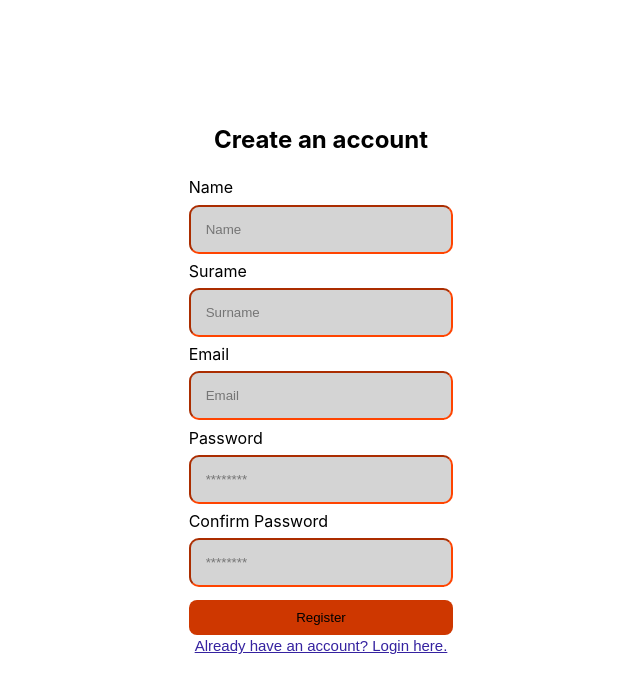
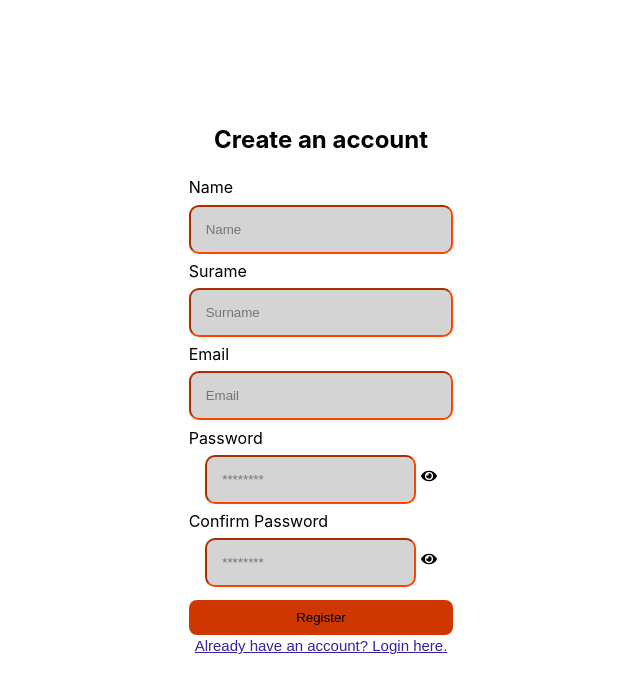
Before and after one commit to GoonMart-Goons/GoonMart-Online-Store, a React (Create React App) app in the folder GoonMart_Web/: page /register in a window 1280 px wide. Shown: the top 692 px of the page, without its empty margins (319-959 px from the left). Built offline with nearby package versions, Linux system fonts and the light colour scheme.

Commit message:
Added show/hide password feature on forms
Also restricted error messages to not increase box sixes

```diff
--- a/GoonMart_Web/src/App.css
+++ b/GoonMart_Web/src/App.css
@@ -304,3 +304,30 @@ nav button :hover{
 .loginLogo{
   width: 75px;
 }
+
+.form-error{
+  font-size: small;
+  color: red;
+  text-align: left;
+  width: 100% ;
+  word-wrap: break-word;
+  white-space: pre-line;
+}
+
+.form-input .eye-icon {
+  position: absolute;
+  top: 50%;
+  right: 10px;
+  transform: translateY(-50%);
+  cursor: pointer;
+  background-color: rgb(212, 212, 212);
+}
+
+.eye-icon i {
+  font-size: 1.2rem;
+  color: #333;
+}
+
+.eye-icon i:hover {
+  color: #000;
+}
--- a/GoonMart_Web/src/Login.js
+++ b/GoonMart_Web/src/Login.js
@@ -3,6 +3,7 @@ import { useForm } from 'react-hook-form';
 import * as yup from "yup";
 import { yupResolver } from "@hookform/resolvers/yup";
 import { useNavigate } from "react-router-dom";
+import { FaEye, FaEyeSlash } from "react-icons/fa";
 
 import { auth } from './config/Config'
 import { signInWithEmailAndPassword } from 'firebase/auth';
@@ -12,14 +13,22 @@ const validationSchema = yup.object().shape({
     password: yup
       .string()
       .required("Password is required")
-      .min(8, "Password must be at least 8 characters long")
+      .min(8, "Password must be at least 8 characters\n long")
       .matches(
         /^(?=.*\d)(?=.*[a-z])(?=.*[A-Z])(?=.*[@#$%^&+=]).*$/,
-        "Password must contain at least 1 uppercase letter, 1 lowercase letter, 1 number, and 1 special character"
+        "Password must contain at least\n 1 uppercase letter, 1 lowercase letter,\n 1 number, and 1 special character"
       ),
   });
 
 export default function Login() {
+
+     //Eye for passwords
+     const [showPassword, setShowPassword] = useState(false);
+
+     const togglePasswordVisibility = () => {
+       setShowPassword(showPassword ? false : true);
+     };
+
     const {
         register, handleSubmit, formState: { errors },
     } = useForm({
@@ -68,8 +77,11 @@ export default function Login() {
                     {errors.email && <error className="form-error">{errors.email.message}</error>}
 
                     <label className="form-label" htmlFor = "password">Password</label>
-                    <input className="form-input" type="password" name="password" {...register("password")} placeholder='********'
+                    <label>
+                    <input className="form-input" type={showPassword ? "text" : "password"} name="password" {...register("password")} placeholder='********'
                     onChange = {(e) => setPassword(e.target.value)} value = {password}/>
+                    <i  className="eye-icon" onClick = {togglePasswordVisibility} > {showPassword ? <FaEyeSlash/> : <FaEye/>} </i>
+                    </label>
                     {errors.password && <error className="form-error">{errors.password.message}</error>}
 
                     <button type="submit" className="form-btn">LOGIN</button>
--- a/GoonMart_Web/src/Register.js
+++ b/GoonMart_Web/src/Register.js
@@ -3,6 +3,7 @@ import { useForm } from 'react-hook-form';
 import * as yup from "yup";
 import { yupResolver } from "@hookform/resolvers/yup";
 import { useNavigate } from "react-router-dom";
+import { FaEye, FaEyeSlash } from "react-icons/fa";
 
 import { auth, db } from './config/Config'
 import { createUserWithEmailAndPassword } from 'firebase/auth';
@@ -13,24 +14,24 @@ const validationSchema = yup.object().shape({
     name: yup
       .string()
       .required("Name is required")
-      .matches(/^[A-Za-z]+$/, "Name can only contain alphabetical characters")
+      .matches(/^[A-Za-z]+$/, "Name can only contain alphabetical\n characters")
       .min(2, "Name must be at least 2 characters long"),
     surname: yup
       .string()
       .required("Surname is required")
       .matches(
         /^[A-Za-z]+$/,
-        "Surname can only contain alphabetical characters"
+        "Surname can only contain alphabetical\n characters"
       )
-      .min(2, "Surname must be at least 2 characters long"),
+      .min(2, "Surname must be at least 2 characters\n long"),
     email: yup.string().required("Email is required").email("Invalid email"),
     password: yup
       .string()
       .required("Password is required")
-      .min(8, "Password must be at least 8 characters long")
+      .min(8, "Password must be at least 8 characters\n long")
       .matches(
         /^(?=.*\d)(?=.*[a-z])(?=.*[A-Z])(?=.*[@#$%^&+=]).*$/,
-        "Password must contain at least 1 uppercase letter, 1 lowercase letter, 1 number, and 1 special character"
+        "Password must contain at least\n 1 uppercase letter, 1 lowercase letter,\n 1 number, and 1 special character"
       ),
     confirmPassword: yup
       .string()
@@ -39,6 +40,17 @@ const validationSchema = yup.object().shape({
   });
 
 export default function Register() {
+
+  //Eye for passwords
+  const [showPassword, setShowPassword] = useState(false);
+  const [showConfirmPassword, setShowConfirmPassword] = useState(false);
+
+  const togglePasswordVisibility = () => {
+    setShowPassword(showPassword ? false : true);
+  };
+  const toggleConfirmPasswordVisibility = () => {
+    setShowConfirmPassword(showConfirmPassword ? false : true);
+  };
 
     const {
         register, handleSubmit, formState: { errors }
@@ -104,12 +116,18 @@ export default function Register() {
                     {errors.email && <error className="form-error">{errors.email.message}</error>}
 
                     <label className="form-label" htmlFor = "password">Password</label>
-                    <input className="form-input" type="password" name="password" {...register("password")} placeholder='********' />
+                    <label>
+                    <input className="form-input" type={showPassword ? "text" : "password"} name="password" {...register("password")} placeholder='********' />
+                    <i  className="eye-icon" onClick = {togglePasswordVisibility} > {showPassword ? <FaEyeSlash/> : <FaEye/>} </i>
+                    </label>
                     {errors.password && <error className="form-error">{errors.password.message}</error>}
 
                     <label className="form-label" htmlFor = "confirmPassword">Confirm Password</label>
-                    <input className="form-input" type="password" name="confirmPassword" {...register("confirmPassword")} placeholder='********'
+                    <label>
+                    <input className="form-input" type={showConfirmPassword ? "text" : "password"} name="confirmPassword" {...register("confirmPassword")} placeholder='********'
                     onChange = {(e) => setPassword(e.target.value)} value = {password}/>
+                    <i  className="eye-icon" onClick = {toggleConfirmPasswordVisibility} > {showConfirmPassword ? <FaEyeSlash/> : <FaEye/>} </i>
+                    </label>
                     {errors.confirmPassword && <error className="form-error">{errors.confirmPassword.message}</error>}
 
                     <button type="submit" className="form-btn">Register</button>
```
